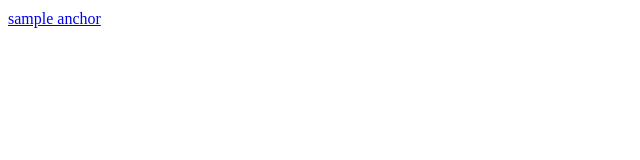
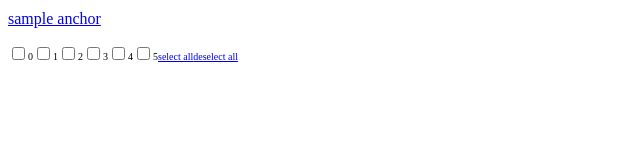
Before and after one commit to MatthewSmith1977/ui-candidate-test-develop, a plain HTML site: page ui-candidate-test-develop/JsAndDom.html in a window 1280 px wide. Shown: the whole page, without its empty margins (0-640 px from the left). Drawn offline with Linux system fonts and the light colour scheme.

Commit message:
another before bed

```diff
--- a/ui-candidate-test-develop/JsAndDom.html
+++ b/ui-candidate-test-develop/JsAndDom.html
@@ -3,7 +3,7 @@
 <head>
     <title>JsAndDom</title>
 </head>
-<body>
+<body onLoad="addCB()">
 <div id="div1">
 </div>
 
@@ -17,7 +17,7 @@
 <ul id="list1"></ul>
 </div>
 
-<div id="foobar" style="margin-top:10px;">
+<div id="foobar" style="margin-top:10px; font-size:10px">
 </div>
 
 <script src="jsanddom.js" type="text/javascript"></script>
--- a/ui-candidate-test-develop/jsanddom.js
+++ b/ui-candidate-test-develop/jsanddom.js
@@ -24,7 +24,7 @@
      function findDistinctValues(values) {
         var distinct = [];
 		for (var i = 0; i < values.length; i++){
-   			if (values[i] not in distinct){
+   			if (!(values[i] in distinct)){
       			distinct.push(values[i]);
 			}
 		}
@@ -137,3 +137,48 @@
      // to the div with an id of "foobar"
      // When the first link is clicked, all the checkboxes should be checked (i.e. check all)
      // When the second link is clicked, all the checkboxes should be unchecked (i.e. uncheck all)
+	 function addCB(){
+		for (var i = 0; i <=5; i++) {
+		var checkbox = document.createElement('input');
+		checkbox.type = "checkbox";
+		checkbox.name = 'name' + i;
+		checkbox.value = i;
+		checkbox.id = "id" + i;
+		checkbox.checked = false;
+
+		console.log(i);
+
+		var label = document.createElement('label')
+		label.htmlFor = "id";
+		label.appendChild(document.createTextNode(i));
+
+		foobar.appendChild(checkbox);
+		foobar.appendChild(label);
+		}
+
+		var selectAllLink = document.createElement('a');
+  		selectAllLink.setAttribute('href',"#foobar");
+ 		selectAllLink.innerText = "select all";
+		selectAllLink.setAttribute('onclick','checkAll(i)');
+  		foobar.appendChild(selectAllLink);
+
+		var deselectAllLink = document.createElement('a');
+  		deselectAllLink.setAttribute('href',"#foobar");
+ 		deselectAllLink.innerText = "deselect all";
+		deselectAllLink.setAttribute('onclick','uncheckAll(i)');
+  		foobar.appendChild(deselectAllLink);
+	 }
+
+	 function checkAll(length) {
+		for (var i=0; i< length; i++){
+			var id = id + i
+			id.checked = true;
+		}
+	 }
+
+	 function checkAll(length) {
+		for (var i=0; i< length; i++){
+			var id = id + i
+			id.checked = false;
+		}
+	 }
```
